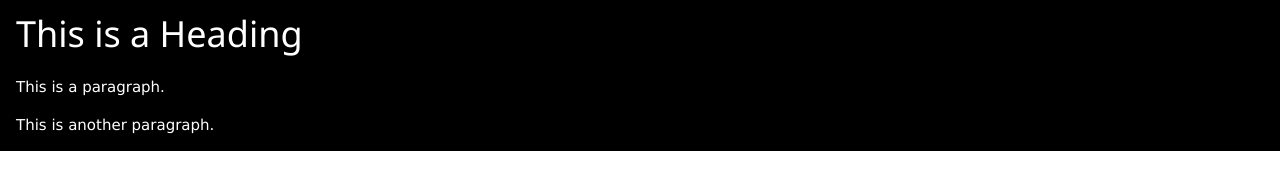
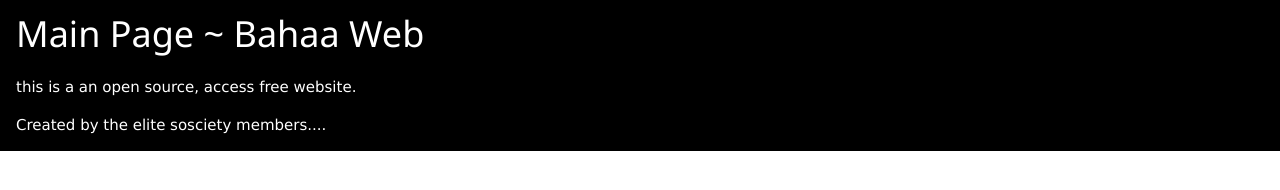
Before and after one commit to Bahaa642/Quiz-2, a plain HTML site: page index.html in a window 1280 px wide. Shown: the part 26-216 px from the top of the page. Drawn offline with nearby package versions, Linux system fonts and the light colour scheme.

Commit message:
Update index.html
free code

```diff
--- a/index.html
+++ b/index.html
@@ -12,9 +12,9 @@
 <img src="img_la.jpg" alt="LA" style="width:100%">
 
 <div class="w3-container w3-black">
-<h1>This is a Heading</h1>
-<p>This is a paragraph.</p>
-<p>This is another paragraph.</p>
+<h1>Main Page ~ Bahaa Web</h1>
+<p>this is a an open source, access free website.</p>
+<p>Created by the elite sosciety members....</p>
 </div>
 
 </body>
```
